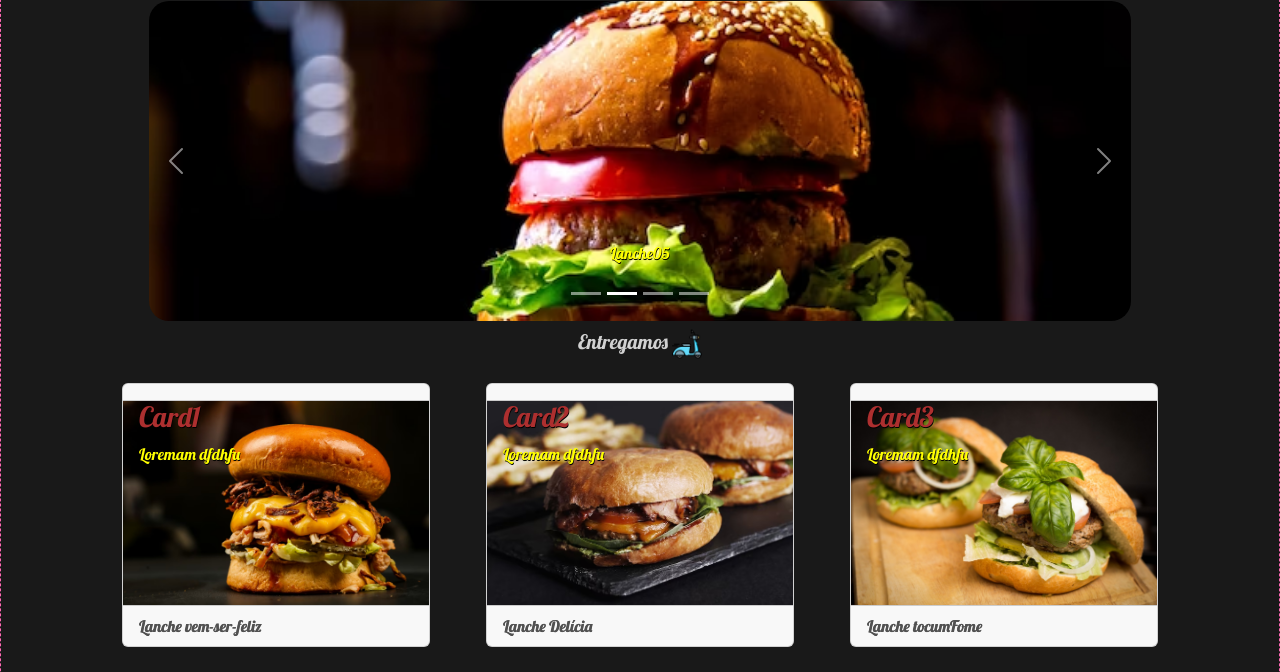
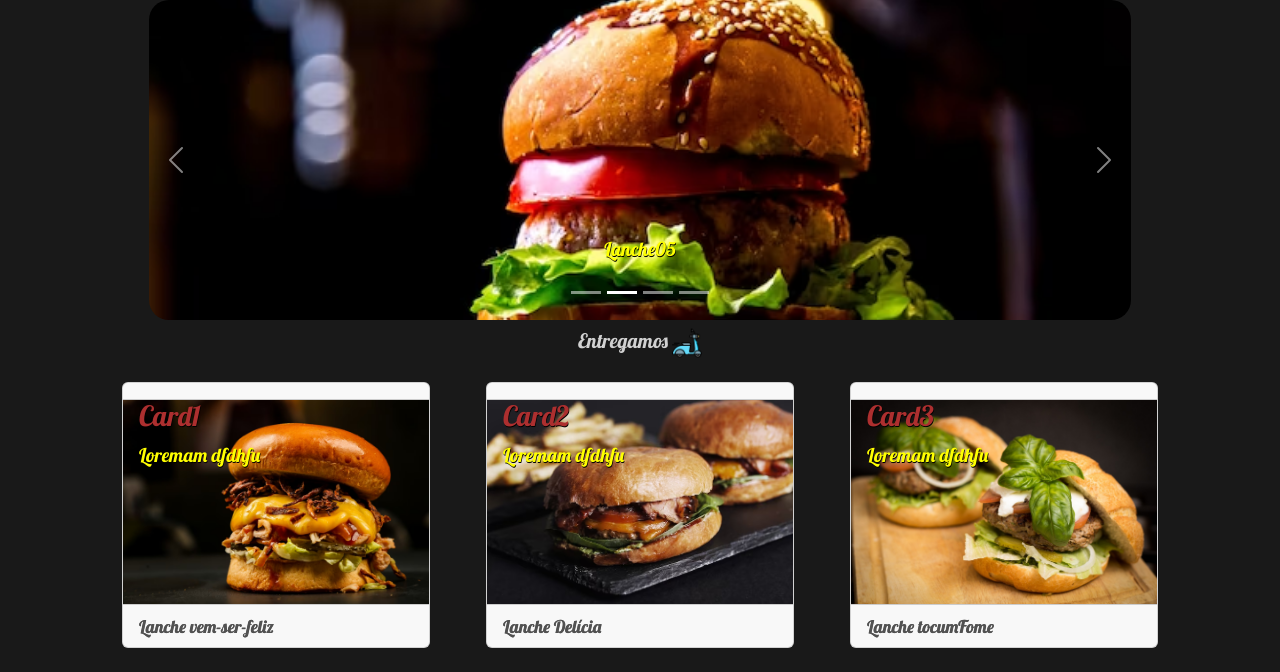
Before and after one commit to Gael-Nogawa/burguer, a plain HTML site: page index.html in a window 1280 px wide. Shown: the part 96-768 px from the top of the page. Drawn offline with Linux system fonts and the light colour scheme.

Commit message:
alterando o tamanho da fonte

```diff
--- a/index.html
+++ b/index.html
@@ -16,12 +16,12 @@
 
             font-family: 'Lobster', cursive;
             background-color: rgba(0,0,0,0.9);
-            border: 1px dashed hotpink;
             margin: 0;
             padding: 0;
         }
 
         p{
+            font-size: 1.2em;
             color:  yellow;
             text-shadow: .5px .5px black;
         }
@@ -67,6 +67,7 @@
             color: #515151;
             text-decoration: none;
             text-shadow: 0.3px 0.3px #515151;
+            font-size: 1.1em;
 
         }
 
```
